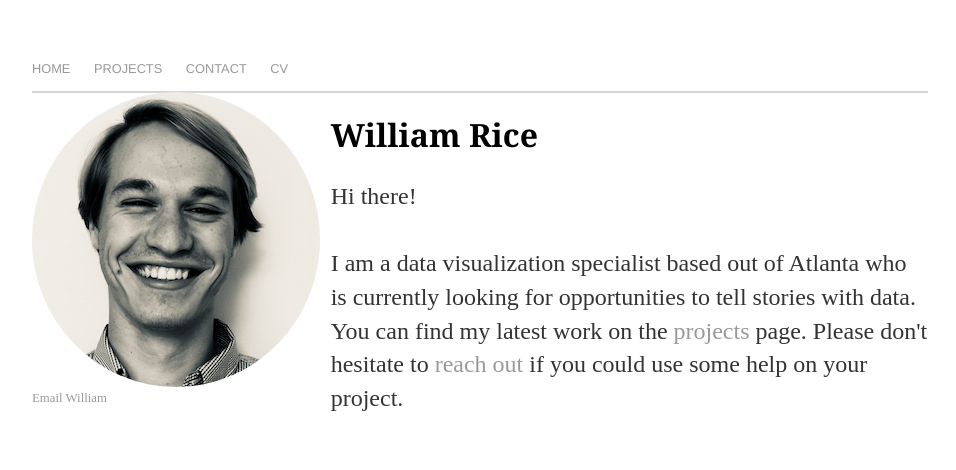
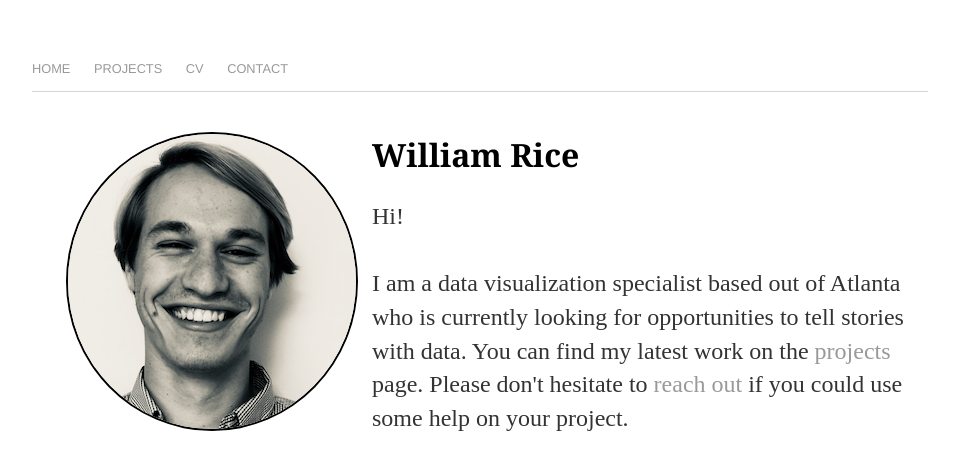
Before and after one commit to william-rice/william-rice.github.io, a Jekyll site: the page built from index.html, in a window 1280 px wide. Shown: the top 470 px of the page, without its empty margins (160-1116 px from the left). Built offline with Jekyll 4.4.1, drawn with Linux system fonts in a browser that asks for light colours.

Commit message:
Style renovations

```diff
--- a/_layouts/default.html
+++ b/_layouts/default.html
@@ -14,8 +14,8 @@
 <ul>
 <li><a href="/">Home</a></li>
 <li><a href="/projects">Projects</a></li>
+<li><a href="/cv">CV</a></li>
 <li><a href="/contact">Contact</a></li>
-<li><a href="/cv">CV</a></li>
 </ul>
     </nav>
   </header>
@@ -25,9 +25,9 @@
 
 </div>
 
-  <footer>
+  <!-- <footer>
    <a href="mailto:warice96@gmail.com">Email William</a>
   </footer>
-  </body>
+  </body> -->
 
 </html>
--- a/contact/index.html
+++ b/contact/index.html
@@ -7,8 +7,8 @@ title: Contact
 			<h1>Contact Information</h1>
 
 			<ul class="contacts">
-				<li><a href="href="mailto:warice96@gmail.com">Compose Email</a></li>
-				<li> Phone: (423) 838-8096</li>
+				<li><a href="href="mailto:warice96@gmail.com">Email</a></li>
+				<li> Cell: (423) 838-8096</li>
 				<li>I'm also on <a href="https://www.linkedin.com/in/warice96/">LinkedIn</a> and <a href="https://github.com/william-rice">GitHub</a></li>
 				</ul>
 		</div>
--- a/css/main.css
+++ b/css/main.css
@@ -24,25 +24,6 @@ nav ul li, footer ul li { display: inline; margin-right: 20px; }
 footer { border-top: 1px solid #d5d5d5; font-size: .8em; }
 header { border-bottom: 1px solid #d5d5d5; font-size: .8em;}
 
-.pic-div .blurb {
-    position: relative;
-    min-height: 1px;
-    padding-right: 15px;
-    padding-left: 15px;
-    box-sizing: border-box;
-    display: block;
-}
-
-.pic-div {
-  float: left;
-  width: 33.33333%
-}
-
-.blurb {
-  float: right;
-  width: 66.66666%
-}
-
 .face-img {
     border-radius: 50%;
     border-top-left-radius: 50%;
@@ -51,6 +32,22 @@ header { border-bottom: 1px solid #d5d5d5; font-size: .8em;}
     border-bottom-left-radius: 50%;
 }
 
+.grid-container {
+  display: grid;
+  grid-template-columns: 320px auto;
+  padding: 20px;
+}
+
+.face-img {
+  display: block;
+  margin-top: 20px;
+  margin-bottom: auto;
+  margin-left: auto;
+  margin-right: auto;
+  top: 32;
+  border: 2px solid black;
+}
+
 /* CV */
 .cv { margin: 0px 0px 60px; }
 .cv .download { font-family: 'Montserrat', 'Helvetica', 'Sans-Serif'; }
--- a/cv/index.html
+++ b/cv/index.html
@@ -4,6 +4,5 @@ title: CV of William Rice
 ---
 
 	<div class="cv">
-		<a href="/files/William_Rice_CV.pdf" class="download" title="Download CV as PDF">Download CV</a>
-		<embed src="/files/William_Rice_CV.pdf#toolbar=0" type="application/pdf" width="600px" height="100%"/>
+		<embed href="/files/William_Rice_CV.pdf" src="/files/William_Rice_CV.pdf#toolbar=0" type="application/pdf" width="800" height=900px>
 	</div>
--- a/index.html
+++ b/index.html
@@ -2,11 +2,14 @@
 layout: default
 title: William Rice
 ---
+<div class="grid-container">
+
 		<div class="pic-div">
 		<img  class="face-img" alt="William Rice" src="img/headshot.png">
 		</div>
 
 		<div class="blurb">
 			<h1>William Rice</h1>
-			<p>Hi there!<br><br>I am a data visualization specialist based out of Atlanta who is currently looking for opportunities to tell stories with data. You can find my latest work on the <a href="/projects">projects</a> page. Please don't hesitate to <a href="/contact">reach out</a> if you could use some help on your project.</p>
+			<p>Hi!<br><br>I am a data visualization specialist based out of Atlanta who is currently looking for opportunities to tell stories with data. You can find my latest work on the <a href="/projects">projects</a> page. Please don't hesitate to <a href="/contact">reach out</a> if you could use some help on your project.</p>
 		</div>
+</div>
```
